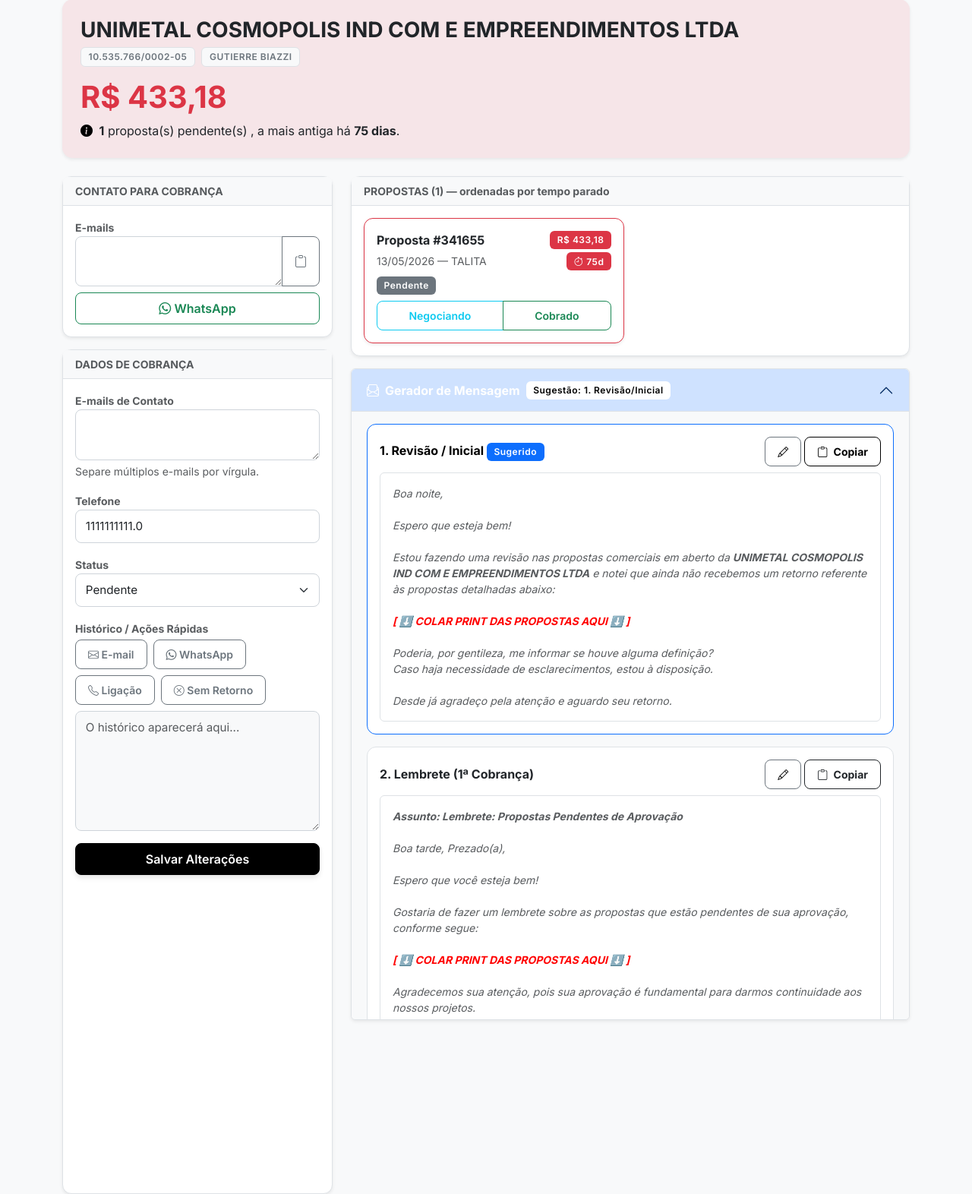
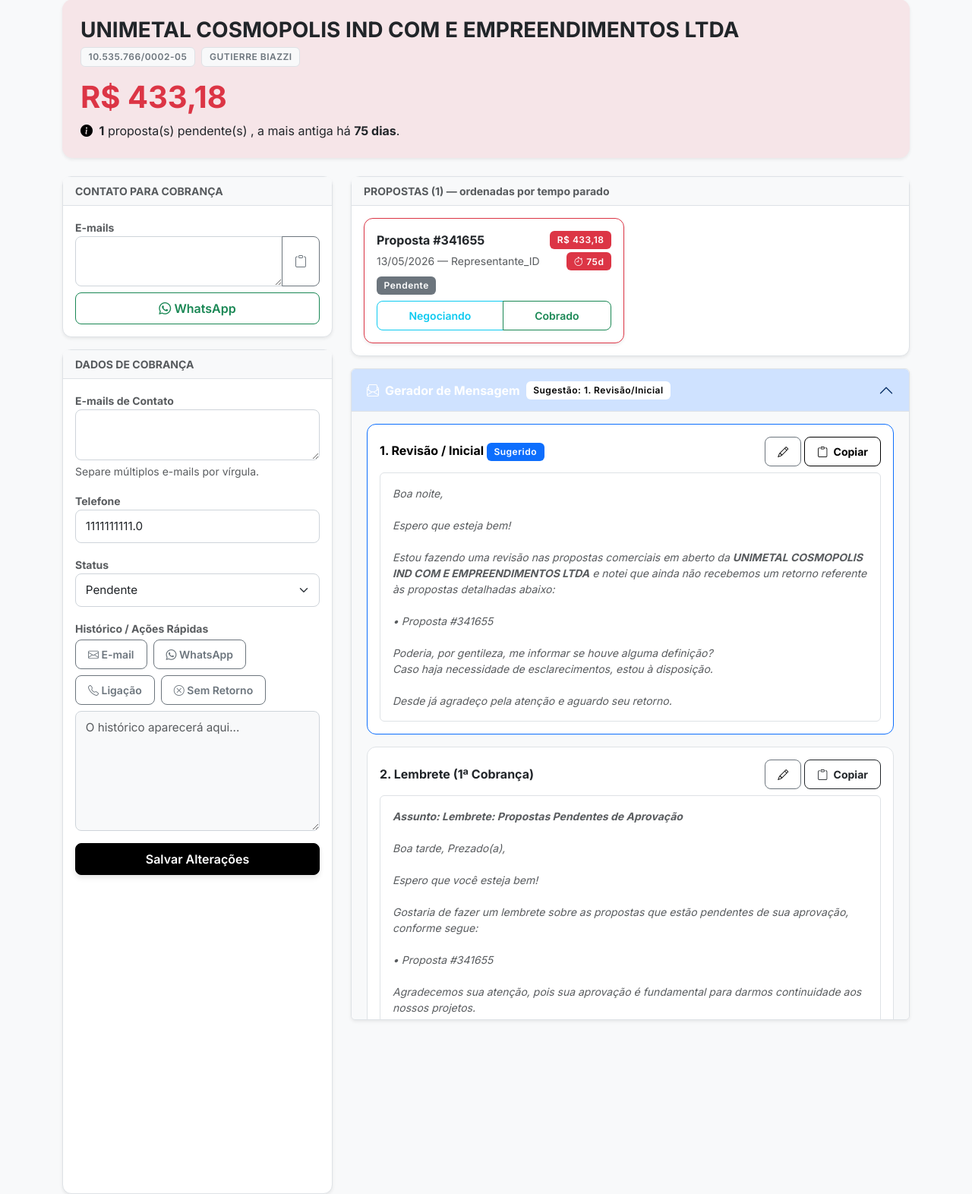
Before and after one commit to Mauricioprc/SistemaTrabalhoIDSafety, a Flask app: page /cliente/142 in a window 1280 px wide, after a click that opens the changed part. Shown: the part 152-1724 px from the top of the page at 76% size. Run offline with Flask 3, Linux system fonts and the light colour scheme.

Commit message:
Ajusta cards de proposta e mensagens de cobranca
Remove nome do vendedor da listagem de clientes, troca contato por
email do solicitante nos cards de proposta, e faz as mensagens prontas
listarem automaticamente os numeros das propostas pendentes (sem
placeholder manual de print, sem valor/dias).

Co-Authored-By: Claude Sonnet 5 <noreply@anthropic.com>

```diff
--- a/templates/clientes_lista.html
+++ b/templates/clientes_lista.html
@@ -80,7 +80,6 @@
             <div style="flex: 1 1 260px;">
                 <div class="fw-bold text-dark">{{ cliente.razao_social }}</div>
                 <small class="text-muted">
-                    {{ cliente.vendedor or 'Sem vendedor' }} &middot;
                     <span class="badge bg-light text-secondary border">{{ cliente.cnpj | cnpj }}</span> &middot;
                     {{ cliente.propostas | length }} proposta(s)
                 </small>
--- a/templates/detalhe_cliente.html
+++ b/templates/detalhe_cliente.html
@@ -15,6 +15,16 @@
     {% endif %}
 {% endfor %}
 {% set emails_para_cobranca = emails_pendentes if emails_pendentes else ([cliente.emails_cobranca] if cliente.emails_cobranca else []) %}
+
+{% set propostas_para_lista = propostas_pendentes|sort(attribute='dias_parado', reverse=true) %}
+{% set proposta_lista_html %}
+{%- if propostas_para_lista -%}
+{%- for p in propostas_para_lista %}• Proposta #{{ p.numero_proposta }}<br>
+{% endfor -%}
+{%- else -%}
+[ Nenhuma proposta pendente localizada automaticamente — revise manualmente. ]
+{%- endif -%}
+{% endset %}
 
 <!-- CABEÇALHO DE DECISÃO -->
 <div class="mb-4">
@@ -155,7 +165,7 @@
                                     <span class="badge bg-danger">{{ p.valor | moeda }}</span>
                                 </div>
                                 <div class="d-flex justify-content-between align-items-center mt-1">
-                                    <small class="text-muted">{{ p.data_criacao_proposta.strftime('%d/%m/%Y') if p.data_criacao_proposta }} — {{ p.contato }}</small>
+                                    <small class="text-muted">{{ p.data_criacao_proposta.strftime('%d/%m/%Y') if p.data_criacao_proposta }} — {{ p.email_solicit or 'sem e-mail' }}</small>
                                     {% if p.status_cobranca == 'Pendente' %}
                                     <span class="badge bg-{{ cor }} {{ 'text-dark' if cor == 'warning' }}"><i class="bi bi-stopwatch me-1"></i>{{ dias }}d</span>
                                     {% endif %}
@@ -211,7 +221,7 @@
                                     Boa noite,<br><br>
                                     Espero que esteja bem!<br><br>
                                     Estou fazendo uma revisão nas propostas comerciais em aberto da <strong>{{ cliente.razao_social }}</strong> e notei que ainda não recebemos um retorno referente às propostas detalhadas abaixo:<br><br>
-                                    <span style="color:red; font-weight:bold;">[ ⬇️ COLAR PRINT DAS PROPOSTAS AQUI ⬇️ ]</span><br><br>
+                                    {{ proposta_lista_html }}<br>
                                     Poderia, por gentileza, me informar se houve alguma definição?<br>
                                     Caso haja necessidade de esclarecimentos, estou à disposição.<br><br>
                                     Desde já agradeço pela atenção e aguardo seu retorno.
@@ -233,7 +243,7 @@
                                     Boa tarde, Prezado(a),<br><br>
                                     Espero que você esteja bem!<br><br>
                                     Gostaria de fazer um lembrete sobre as propostas que estão pendentes de sua aprovação, conforme segue:<br><br>
-                                    <span style="color:red; font-weight:bold;">[ ⬇️ COLAR PRINT DAS PROPOSTAS AQUI ⬇️ ]</span><br><br>
+                                    {{ proposta_lista_html }}<br>
                                     Agradecemos sua atenção, pois sua aprovação é fundamental para darmos continuidade aos nossos projetos.<br>
                                     Se precisar de mais informações ou tiver alguma dúvida, estou à disposição para ajudar.<br><br>
                                     Agradeço desde já pela sua colaboração e fico no aguardo de sua resposta.
@@ -252,8 +262,8 @@
                                 </div>
                                 <div class="bg-white p-3 rounded border text-muted small fst-italic editable-area" id="msg3" contenteditable="true">
                                     Boa tarde.<br><br>
-                                    Reiteramos nosso contato anterior a respeito das propostas da <strong>{{ cliente.razao_social }}</strong> que ainda constam como pendentes de aprovação:<br><br>
-                                    <span style="color:red; font-weight:bold;">[ ⬇️ COLAR PRINT DAS PROPOSTAS AQUI ⬇️ ]</span><br><br>
+                                    Reiteramos nosso contato anterior a respeito das propostas da <strong>{{ cliente.razao_social }}</strong> que ainda constam como pendentes de aprovação{% if proposta_mais_antiga %}, a mais antiga já parada há <strong>{{ proposta_mais_antiga.dias_parado }} dias</strong>{% endif %}:<br><br>
+                                    {{ proposta_lista_html }}<br>
                                     Reforçamos a importância de sua análise para que possamos dar continuidade às etapas seguintes com a excelência que prezamos em nosso atendimento.<br><br>
                                     Permanecemos à disposição para qualquer esclarecimento ou suporte adicional que se faça necessário.<br>
                                     Agradecemos desde já pela atenção e confiança depositadas em nosso trabalho.
--- a/templates/raizen_propostas.html
+++ b/templates/raizen_propostas.html
@@ -48,7 +48,7 @@
                                     <span class="badge bg-danger">{{ p.valor | moeda }}</span>
                                 </div>
                                 <div class="d-flex justify-content-between align-items-center mt-1">
-                                    <small class="text-muted">{{ p.data_criacao_proposta.strftime('%d/%m/%Y') if p.data_criacao_proposta }} — {{ p.contato }}</small>
+                                    <small class="text-muted">{{ p.data_criacao_proposta.strftime('%d/%m/%Y') if p.data_criacao_proposta }} — {{ p.email_solicit or 'sem e-mail' }}</small>
                                     {% if p.status_cobranca == 'Pendente' %}
                                     <span class="badge {{ 'bg-danger' if pdias > critico_dias else ('bg-warning text-dark' if pdias >= 7 else 'bg-success') }}">
                                         <i class="bi bi-stopwatch me-1"></i>{{ pdias }}d
```
